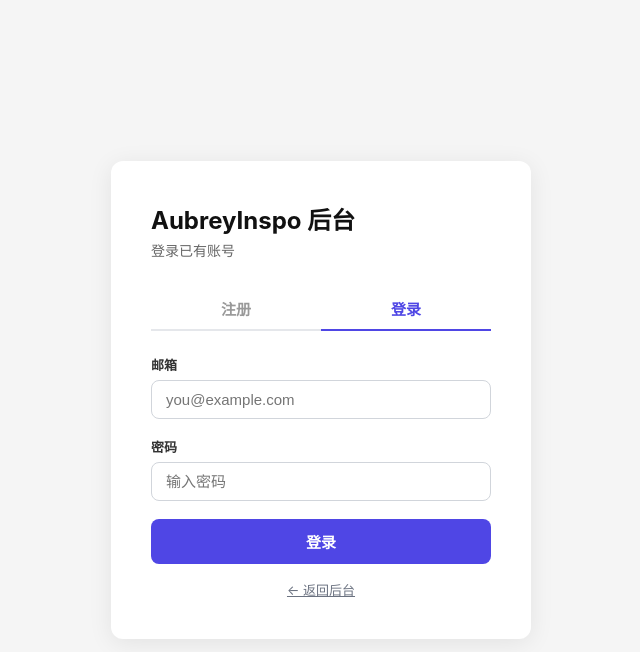
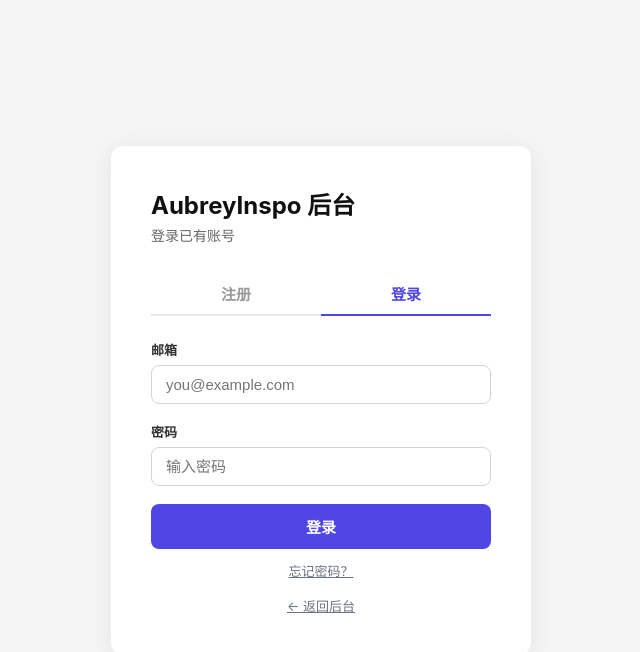
Before and after one commit to RuixuanZoey/aubrey-inspo, an Astro site: page /signup in a window 1280 px wide. Both pictures are taken after a click on the button "登录". Shown: the whole page, without its empty margins (319-959 px from the left). Built offline with nearby package versions, Linux system fonts and the light colour scheme; Astro itself is replaced by a stand-in of ours.

Commit message:
feat: 登录页添加「忘记密码」功能，调用 Netlify recover API 发送重置邮件

```diff
--- a/src/pages/signup.astro
+++ b/src/pages/signup.astro
@@ -107,6 +107,9 @@
       <input type="password" id="li-pw" placeholder="输入密码" required autocomplete="current-password">
     </div>
     <button type="submit" class="btn" id="li-btn">登录</button>
+    <p style="text-align:center;margin-top:12px;font-size:13px;">
+      <a href="javascript:;" onclick="return handleForgot()" style="color:#6b7280;text-decoration:underline;">忘记密码？</a>
+    </p>
   </form>
 
   <div class="back-link">
@@ -263,6 +266,34 @@ function saveSessionAndRedirect(tokenData, email) {
     document.location.href = '/admin/';
   }, 500);
 }
+
+function handleForgot() {
+  var email = document.getElementById('li-email').value.trim();
+  if (!email) {
+    showMsg('error', '请先在邮箱输入框中输入你的邮箱地址。');
+    return false;
+  }
+  showMsg('info', '正在发送密码重置邮件…');
+
+  fetch('/.netlify/identity/recover', {
+    method: 'POST',
+    headers: { 'Content-Type': 'application/json' },
+    body: JSON.stringify({ email: email })
+  })
+  .then(function(r) { return r.json().then(function(d) { return {ok:r.ok,status:r.status,data:d}; }); })
+  .then(function(result) {
+    if (result.ok) {
+      showMsg('success', '密码重置邮件已发送至 <b>' + email + '</b>，请查收（检查垃圾箱）。');
+    } else {
+      var msg = result.data && result.data.msg ? result.data.msg : '发送失败';
+      showMsg('error', '发送失败：' + msg);
+    }
+  })
+  .catch(function(err) {
+    showMsg('error', '网络请求失败，请检查网络后重试。');
+  });
+  return false;
+}
 </script>
 </body>
 </html>
```
